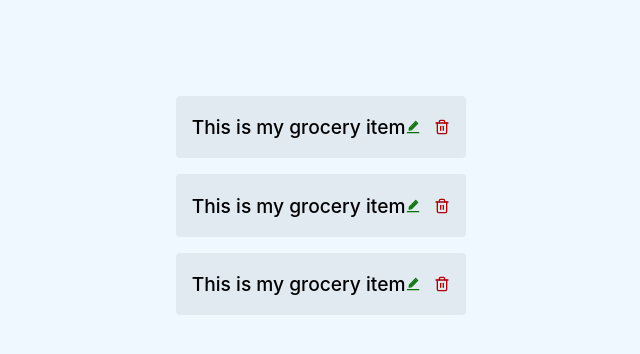
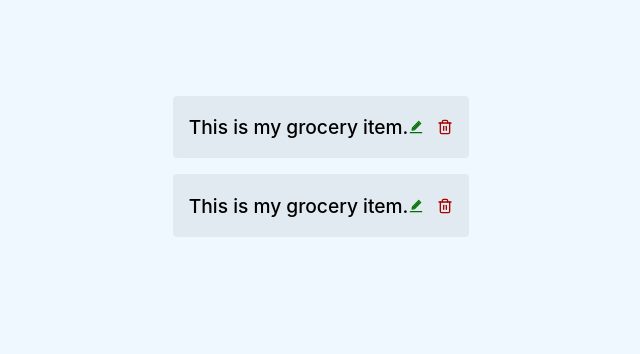
Before and after one commit to BSlaven/my_grocery_list, a React (Vite) app: page / in a window 1280 px wide. Shown: the top 354 px of the page, without its empty margins (319-959 px from the left). Built offline with nearby package versions, Linux system fonts and the light colour scheme.

Commit message:
add changes to list component

```diff
--- a/src/GroceryItem/GroceryItem.jsx
+++ b/src/GroceryItem/GroceryItem.jsx
@@ -6,7 +6,7 @@ import classes from './GroceryItem.module.css';
 const GroceryItem = () => {
   return (
     <div className={classes.item}>
-      <p className={classes.text}>This is my grocery item</p>
+      <p className={classes.text}>This is my grocery item.</p>
       <div className={classes.iconContainer}>
         <AiTwotoneEdit className={classes.check} />
         <FiTrash2 className={classes.trash} />
--- a/src/GroceryLIst/GroceryList.jsx
+++ b/src/GroceryLIst/GroceryList.jsx
@@ -1,9 +1,10 @@
 import GroceryItem from '../GroceryItem/GroceryItem';
+
+import classes from './GroceryList.module.css';
 
 const GroceryList = () => {
   return (
-    <div>
-      <GroceryItem />
+    <div className={classes.list}>
       <GroceryItem />
       <GroceryItem />
     </div>
--- a/src/GroceryLIst/GroceryList.module.css
+++ b/src/GroceryLIst/GroceryList.module.css
@@ -0,0 +1,5 @@
+.list {
+  display: flex;
+  flex-direction: column;
+  align-items: center;
+}
```
